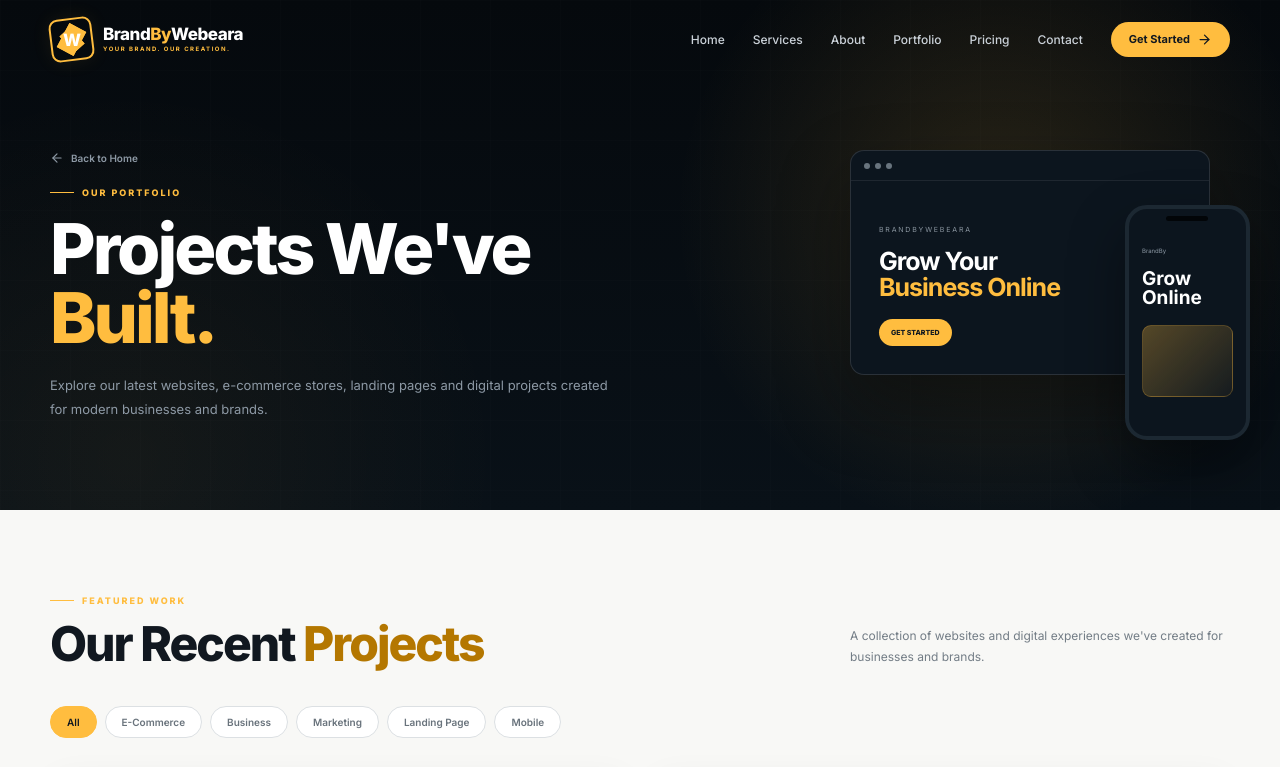
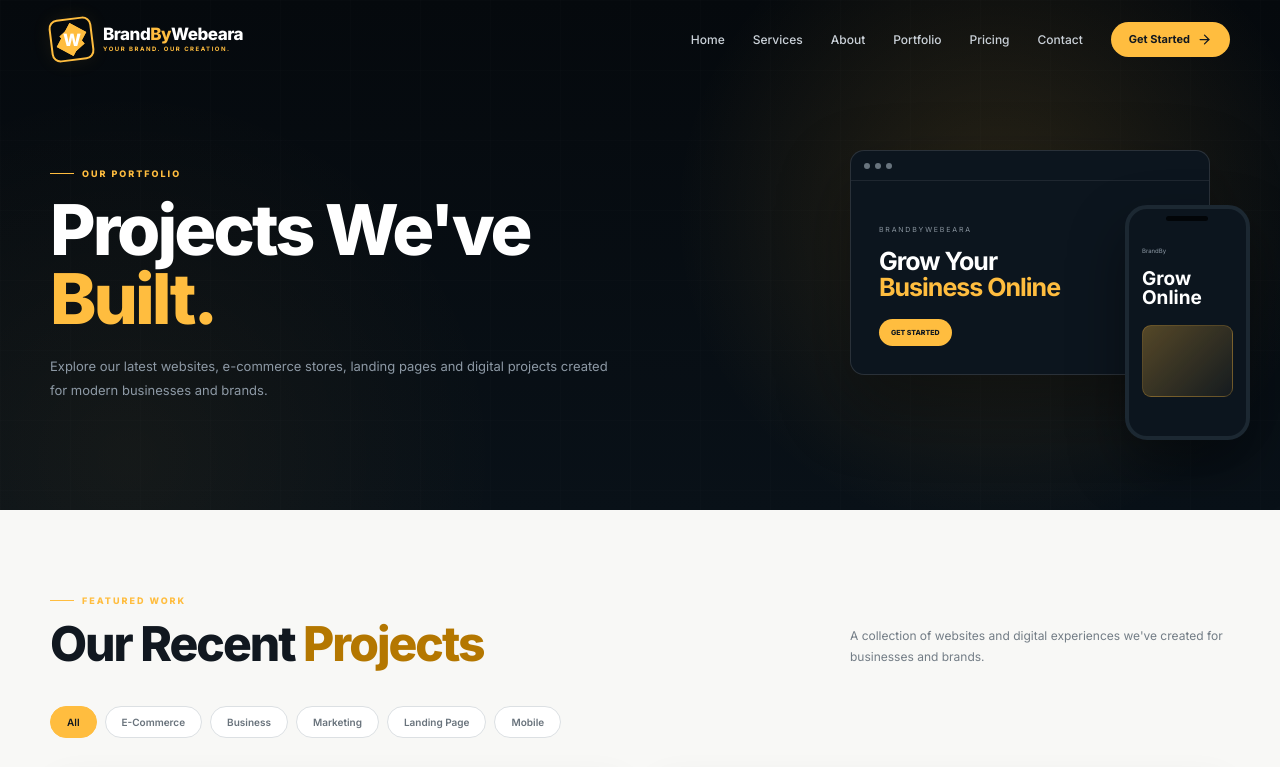
Before and after one commit to BrandByWebeara/BrandByWebeara, a React (Create React App) app: page /portfolio in a window 1280 px wide. Shown: the top 767 px of the page. Built offline with nearby package versions, Linux system fonts and the light colour scheme; a web font is replaced by a local one.

Commit message:
Update website

```diff
--- a/src/Portfolio.jsx
+++ b/src/Portfolio.jsx
@@ -322,15 +322,6 @@ function Portfolio() {
 
           <div className="portfolio-hero-left">
 
-            <button
-              type="button"
-              className="portfolio-back-home"
-              onClick={() => goHome()}
-            >
-              <ArrowLeft size={14} />
-              Back to Home
-            </button>
-
             <div className="portfolio-gold-label">
               <span></span>
               OUR PORTFOLIO
```
